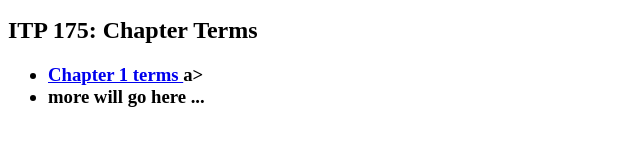
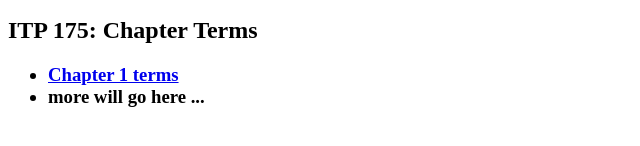
Before and after one commit to arich-pvcc/arich-pvcc.github.io, a plain HTML site: page index.html in a window 1280 px wide. Shown: the part 218-364 px from the top of the page, 0-640 px from the left. Drawn offline with Linux system fonts and the light colour scheme.

Commit message:
Update index.html

```diff
--- a/index.html
+++ b/index.html
@@ -22,7 +22,7 @@
     <h2> ITP 175: Chapter Terms</h2>
     <h3>
         <ul>
-          <li><a href = "ch1.html"> Chapter 1 terms </a>a></li>
+          <li><a href = "ch1.html"> Chapter 1 terms </a></li>
           <li> more will go here ...</li>
 
         </ul>
```
